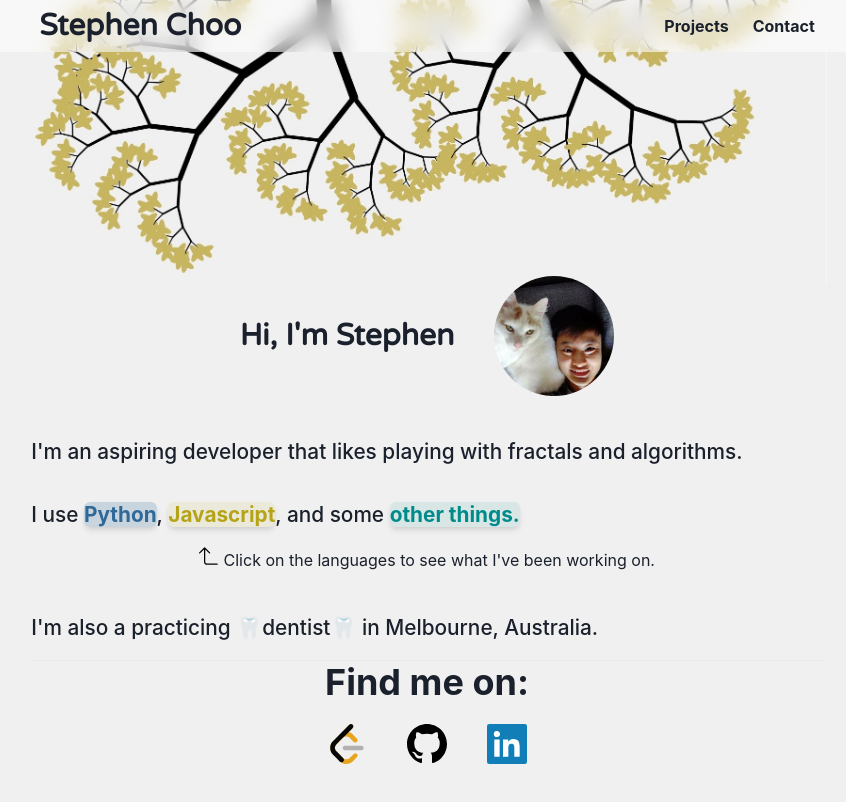
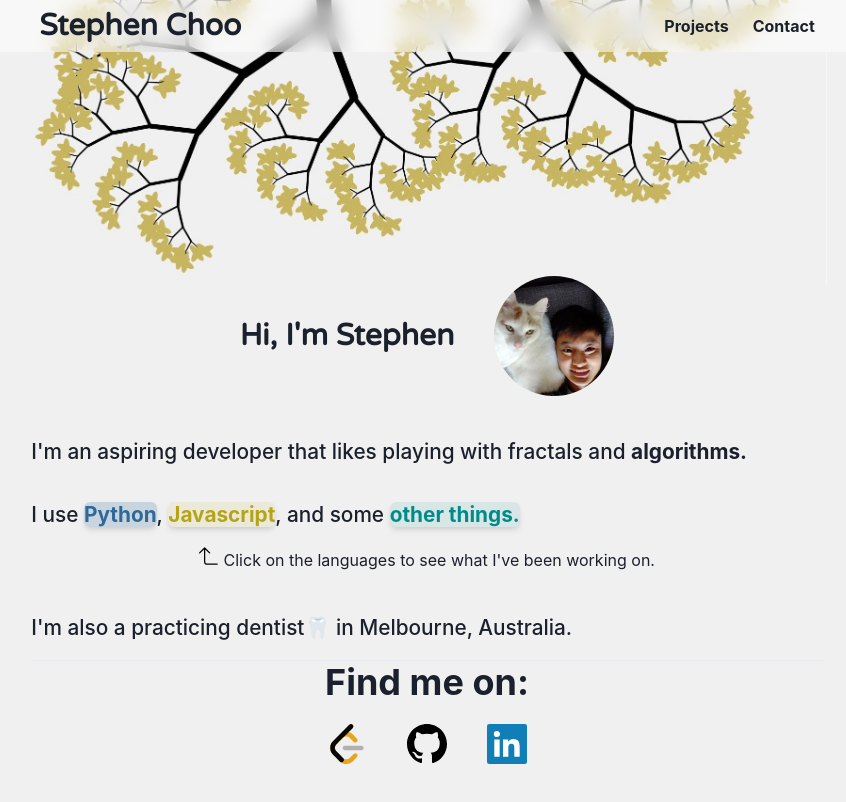
Before and after one commit to stephen-w-choo/visualrecursion, a Next.js app: page / in a window 1280 px wide. Shown: the top 802 px of the page, without its empty margins (213-1059 px from the left). Built offline with nearby package versions, Linux system fonts and the light colour scheme.

Commit message:
Installed framer motion, animations not yet implemented

```diff
--- a/package.json
+++ b/package.json
@@ -16,7 +16,7 @@
     "@fontsource/raleway": "^4.5.11",
     "eslint": "8.27.0",
     "eslint-config-next": "13.0.3",
-    "framer-motion": "^7.6.6",
+    "framer-motion": "^7.6.7",
     "next": "13.0.3",
     "react": "18.2.0",
     "react-chartjs-2": "^4.3.1",
--- a/pages/_app.js
+++ b/pages/_app.js
@@ -1,16 +1,28 @@
 import '../styles/globals.css'
 import { ChakraProvider } from '@chakra-ui/react'
 import Navbar from '../components/navbar'
+import { AnimatePresence } from 'framer-motion'
 
-
+console.log(AnimatePresence)
 function MyApp({ Component, pageProps }) {
-  return (
+  return (        <AnimatePresence
+    exitBeforeEnter
+    initial={true}
+    onExitComplete={() => {
+      if (typeof window !== 'undefined') {
+        window.scrollTo({ top: 0 })
+      }
+    }}
+  >
     <ChakraProvider>
       <div id="wrapper">
         <Navbar />
-        <Component {...pageProps} />
+
+          <Component {...pageProps} />
+
       </div>
     </ChakraProvider>
+    </AnimatePresence>
   )
 }
 
--- a/pages/index.js
+++ b/pages/index.js
@@ -91,7 +91,10 @@ export default function Home() {
         </Flex>
         <br></br>
         <p className={styles.description}>
-          I&apos;m an aspiring developer that likes playing with fractals and algorithms.
+          I&apos;m an aspiring developer that likes playing with fractals and <Link
+          href="https://leetcode.com/stephen-w-choo/"
+          fontWeight="bold">
+            algorithms.</Link>
         </p>
 
         <p className={styles.description}>
@@ -209,7 +212,7 @@ export default function Home() {
 
         <br></br>
         <p className={styles.description} >
-          I&apos;m also a practicing 🦷dentist🦷 in Melbourne, Australia.
+          I&apos;m also a practicing dentist🦷 in Melbourne, Australia.
         </p>
 
         <Divider/>
```
Also changed, not shown: 1 other file (tests, documents, lock files or other folders).
